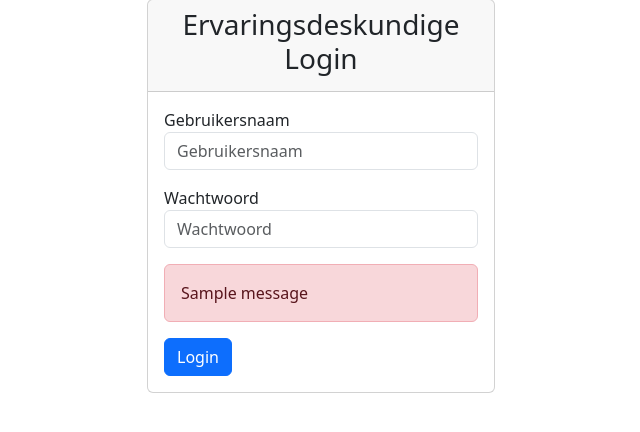
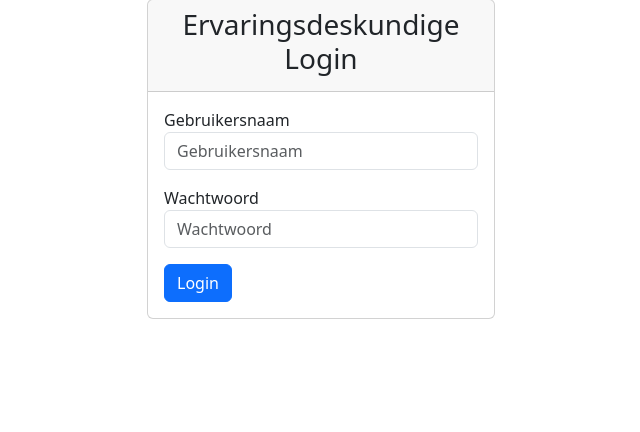
Before and after one commit to Wout-0981216/WP3-API-Testing, a Flask app: page /login-ervaringsdeskundige in a window 1280 px wide. Shown: the part 146-578 px from the top of the page, without its empty margins (319-959 px from the left). Run offline with Flask 3, Linux system fonts and the light colour scheme; tables that the repository leaves empty hold one stand-in row (values such as "Sample post"); one stand-in notice (Sample message) is shown; some libraries are stand-ins or nearby versions.

Commit message:
more bug fixes and polishing

```diff
--- a/main/auth.py
+++ b/main/auth.py
@@ -121,8 +121,16 @@ def login_evd_new():
      if user_exist(gebruikersnaam,  wachtwoordEvd):
       evd = get_evd_by_username(gebruikersnaam)
       # problem with the database please hash the password
-      del evd["wachtwoord"]
-      session['evd'] = evd
-      return redirect('/ervaringsdeskundige/onderzoek_overzicht')
+      if evd['status'] == 'nieuw':
+        flash('Account is nog niet goedgekeurd door beheerder')
+        return render_template('login_evd.html')
+      elif evd['status'] == 'afgekeurd':
+        flash('Account is afgekeurd door beheerder')
+        return render_template('login_evd.html')
+      else:
+        del evd["wachtwoord"]
+        session['evd'] = evd
+        return redirect('/ervaringsdeskundige/onderzoek_overzicht')
      else:
+      flash('Foutieve gebruikersnaam/wachtwoord')
       return render_template('login_evd.html')
--- a/main/static/javascript/ervaringsdeskundige.js
+++ b/main/static/javascript/ervaringsdeskundige.js
@@ -28,7 +28,7 @@ const getResearches = (type = 'beschikbaar') => {
                           type="button" class="btn btn-primary">Inschrijven</button>
                          ` : `<button  onclick='uitschrijven(event)'
                           id=onderzoek-id-${element.id}
-                          type="button" class="btn btn-danger">Uitschriven</button>
+                          type="button" class="btn btn-danger">Uitschrijven</button>
                          `
 
             listItems += `<li class='list-element' id='list-element-${element.id}'>
--- a/main/templates/login_beheerder.html
+++ b/main/templates/login_beheerder.html
@@ -28,9 +28,6 @@
                                 <label for="passwordInput">Wachtwoord</label>
                                 <input type="password" class="form-control" id="passwordInput" name="wachtwoordBh" placeholder="Wachtwoord">
                             </div>
-                            {% for message in get_flashed_messages() %}
-                                <div class="alert alert-danger" role="alert">{{ message }}</div>
-                            {% endfor %}
                             <button type="submit" name="submit" class="btn btn-primary">Login</button>
                         </form>
                     </div>
--- a/main/templates/login_evd.html
+++ b/main/templates/login_evd.html
@@ -28,9 +28,6 @@
                                 <label for="passwordInput">Wachtwoord</label>
                                 <input type="password" class="form-control" id="passwordInput" name="wachtwoordEvd" placeholder="Wachtwoord">
                             </div>
-                            {% for message in get_flashed_messages() %}
-                                <div class="alert alert-danger" role="alert">{{ message }}</div>
-                            {% endfor %}
                             <button type="submit" name="submit" class="btn btn-primary">Login</button>
                         </form>
                     </div>
--- a/main/templates/onderzoek_overzicht.html
+++ b/main/templates/onderzoek_overzicht.html
@@ -18,7 +18,7 @@
       <div class="col-md-4">
         <a href="#beschikbaar" id="beschikbaar-href" role="tab" data-toggle="tab" class="nav-link">
           <div class="card text-white bg-primary mb-3 clickable-card ">
-            <div class="card-header">Goedgekeurd</div>
+            <div class="card-header">Beschikbaar</div>
             <!-- <div class="card-body">
               <h5 class="card-title">Aantal Beschikbaar Onderzoeken: <span id="aantal-beschikbaar-onderzoeken">3</span>
               </h5>
```
Also changed, not shown: main/database_functions.py (+5 -2 lines), main/lib/database/database.db.
